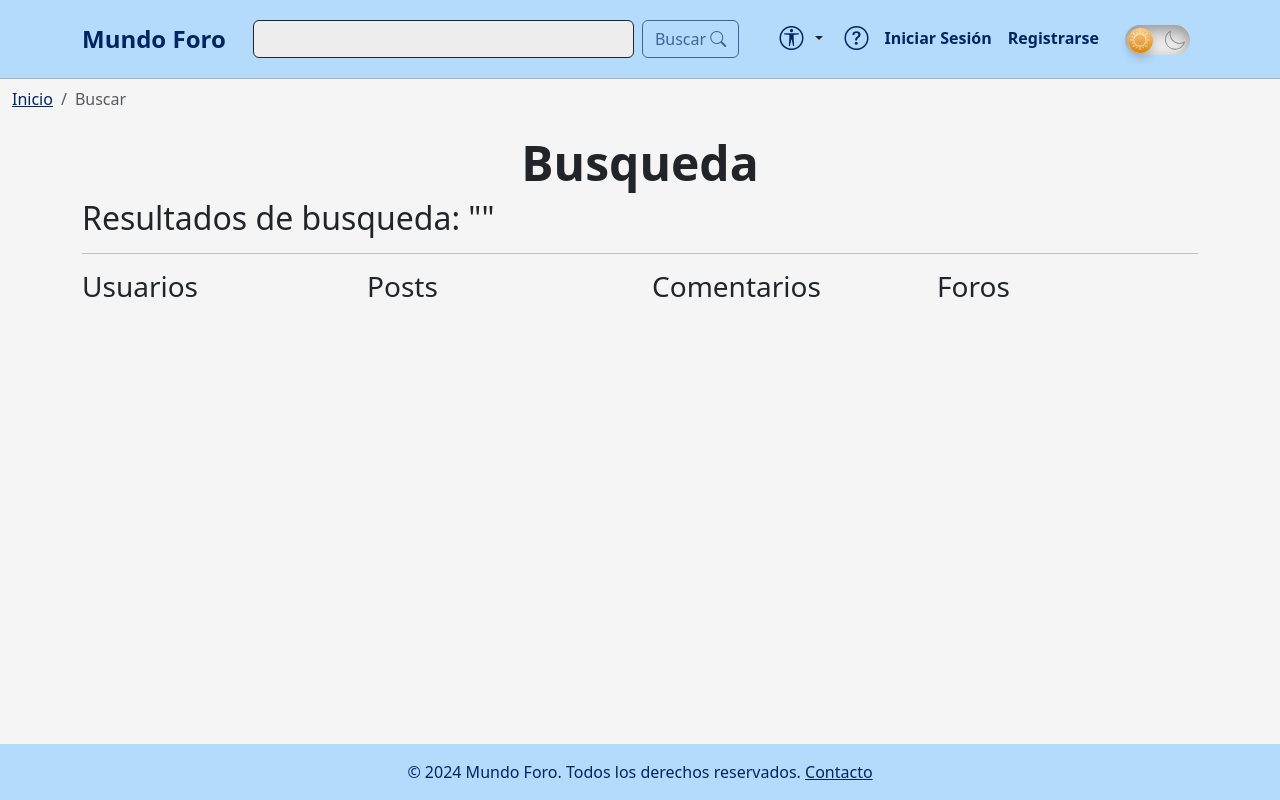
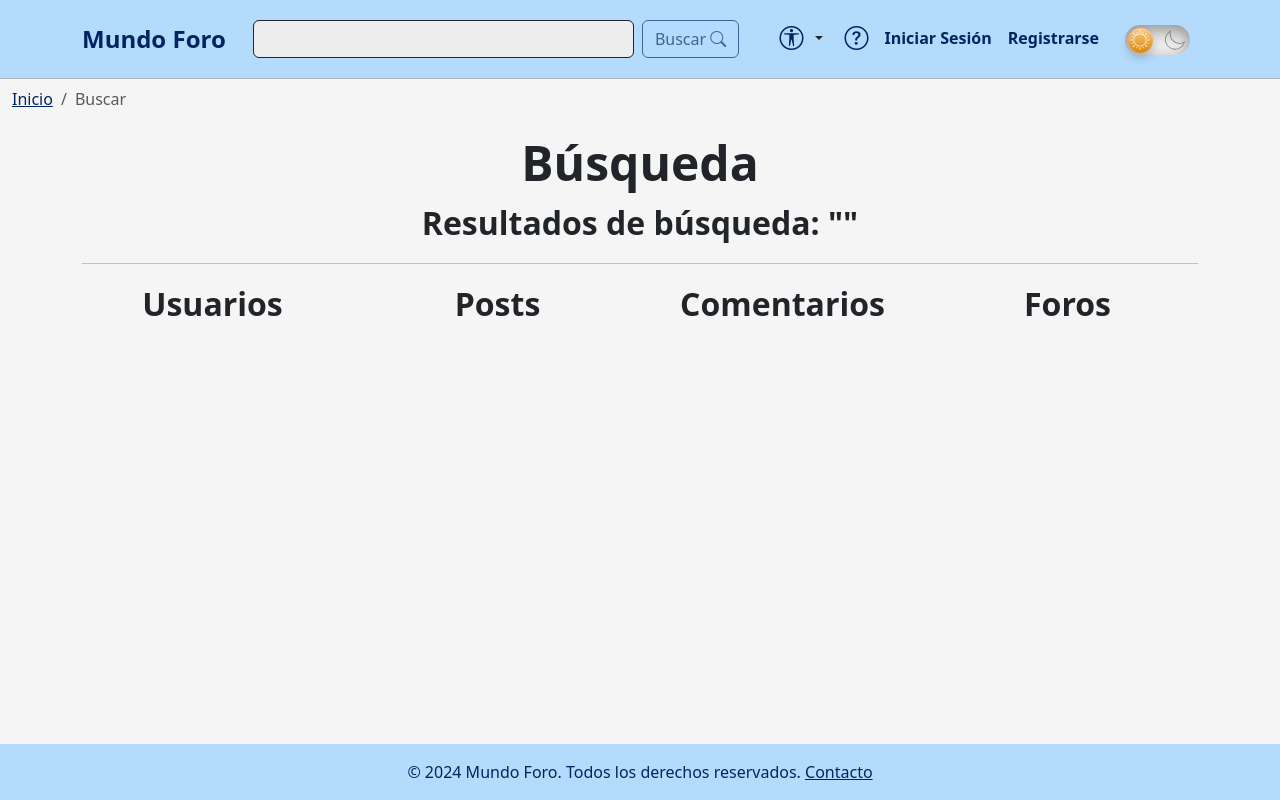
Before and after one commit to Croissanton/IU_Proyecto, a React (Create React App) app in the folder foro-mundo/: page /buscar in a window 1280 px wide. Built offline with nearby package versions, Linux system fonts and the light colour scheme.

Commit message:
cosas 🧺

```diff
--- a/foro-mundo/src/Pages/FriendsPage.js
+++ b/foro-mundo/src/Pages/FriendsPage.js
@@ -119,7 +119,7 @@ function FriendsPage() {
             <Row className="justify-content-center text-center">
               <Col>
                 <Link to="/peticiones">
-                  <button className="btn btn-secondary m-2">
+                  <button className="btn btn-secondary m-2 mb-3">
                     Peticiones de Amistad{" "}
                     {incomingRequestsCount > 0 && (
                       <Badge bg="danger">{incomingRequestsCount}</Badge>
--- a/foro-mundo/src/Pages/HistorialPage.js
+++ b/foro-mundo/src/Pages/HistorialPage.js
@@ -108,7 +108,7 @@ function HistorialPage() {
           userComments.map((comment) => (
             <div key={comment.id} className="card my-3">
               <div className="card-body">
-                <h5 className="card-title">{comment.title}</h5>
+                <span className="card-title h5">{comment.title}</span>
                 <p className="card-text">{comment.text}</p>
                 <p className="card-text">
                   <small className="text-muted">
--- a/foro-mundo/src/Pages/SearchPage.js
+++ b/foro-mundo/src/Pages/SearchPage.js
@@ -117,7 +117,17 @@ const SearchPage = () => {
 
   const renderSuggestionList = (title, items) => (
     <Col md={6} lg={3}>
-      <h3>{title}</h3>
+      <label
+          style={{
+            fontSize: "2rem",
+            fontWeight: "bold",
+            display: "block",
+            textAlign: "center",
+          }}
+          aria-label={`${title}`}
+        >
+          {title}
+        </label>
       <ListGroup>
         {items.map((suggestion, index) => (
           <ListGroup.Item
@@ -179,10 +189,20 @@ const SearchPage = () => {
           textAlign: "center",
         }}
       >
-        Busqueda
+        Búsqueda
       </label>
       <Container>
-        <h2>Resultados de busqueda: "{query}"</h2>
+        <label
+          style={{
+            fontSize: "2rem",
+            fontWeight: "bold",
+            display: "block",
+            textAlign: "center",
+          }}
+          aria-label={`Resultados de búsqueda: ${query}`}
+        >
+          Resultados de búsqueda: "{query}"
+        </label>
         <hr />
         <Row>
           {renderSuggestionList("Usuarios", suggestions.users)}
```
